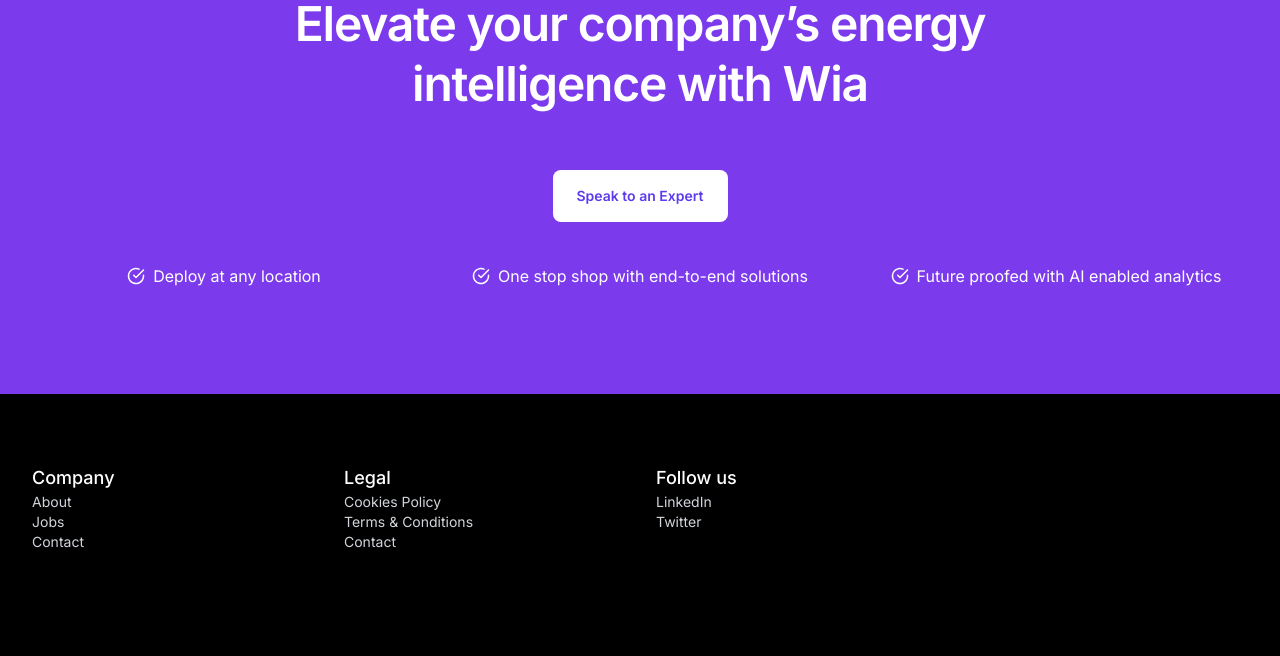
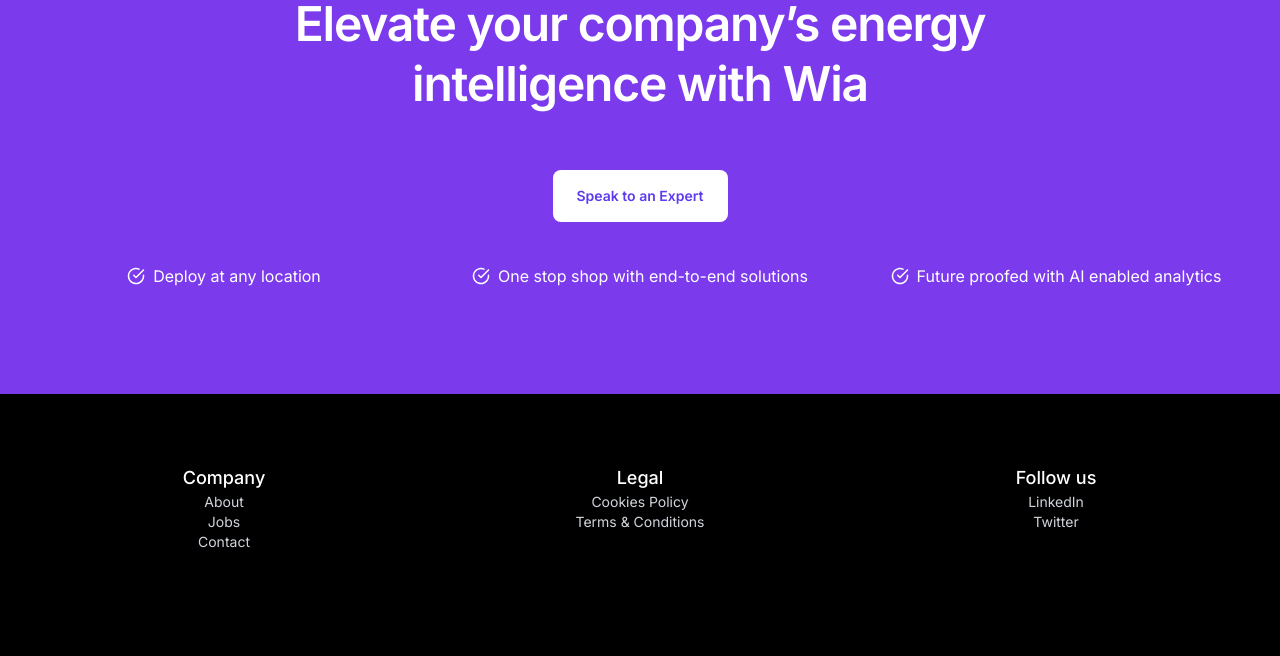
Before and after one commit to wiaio/wia-energy-website, a Gatsby site: page / in a window 1280 px wide. Shown: the part 3348-4004 px from the top of the page. Built offline with nearby package versions, Linux system fonts and the light colour scheme; Gatsby itself is replaced by a stand-in of ours.

Commit message:
Footer changes

```diff
--- a/src/components/footer.tsx
+++ b/src/components/footer.tsx
@@ -14,22 +14,21 @@
       <div className='container mx-auto'>
         <div className='flex flex-col md:py-20 pt-12 pb-16 md:gap-24 gap-16 relative'>
           <div className='grid lg:grid-cols-12 md:grid-cols-12 sm:grid-cols-12 xl:gap-8 gap-4 items-center relative'>
-            <div className='lg:col-span-3 sm:col-span-4  h-full flex flex-col sm:items-start items-center mb-5'>
+            <div className=' sm:col-span-4 h-full flex flex-col items-center mb-5'>
               <p className='text-body-lg font-medium'>Company</p>
               <p className='text-body-sm text-neutral-300'>About</p>
               <p className='text-body-sm text-neutral-300'>Jobs</p>
               <p className='text-body-sm text-neutral-300'>Contact</p>
             </div>
 
-            <div className='lg:col-span-3 sm:col-span-4 h-full flex flex-col sm:items-start items-center mb-5'>
+            <div className=' sm:col-span-4 h-full flex flex-col items-center mb-5'>
               <p className='text-body-lg font-medium'>Legal</p>
               <p className='text-body-sm text-neutral-300'>Cookies Policy</p>
               <p className='text-body-sm text-neutral-300'>
                 Terms & Conditions
               </p>
-              <p className='text-body-sm text-neutral-300'>Contact</p>
             </div>
-            <div className='lg:col-span-3 sm:col-span-4 h-full flex flex-col sm:items-start items-center mb-5'>
+            <div className=' sm:col-span-4 h-full flex flex-col items-center mb-5'>
               <p className='text-body-lg font-medium'>Follow us</p>
               <p className='text-body-sm text-neutral-300'>LinkedIn</p>
               <p className='text-body-sm text-neutral-300'>Twitter</p>
```
